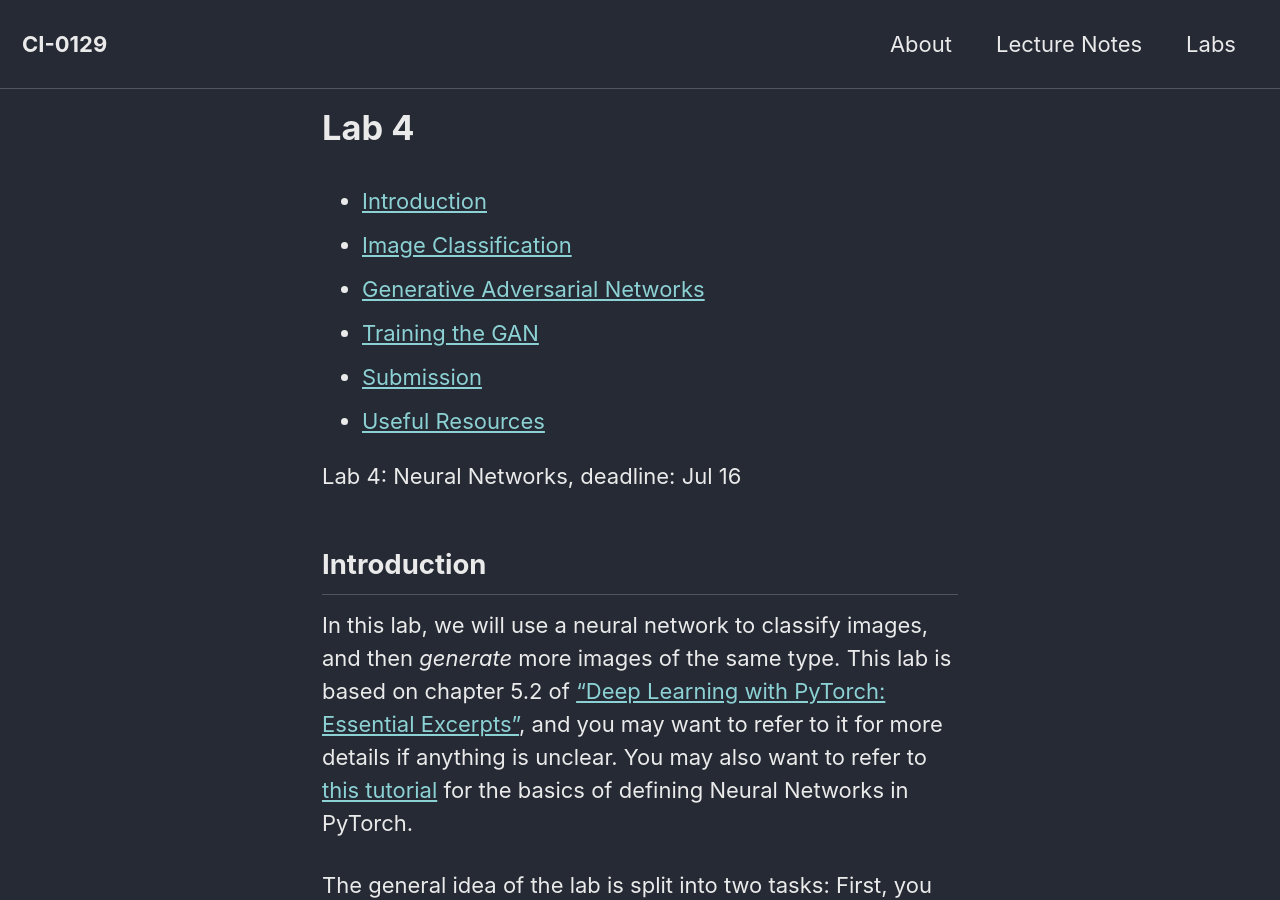
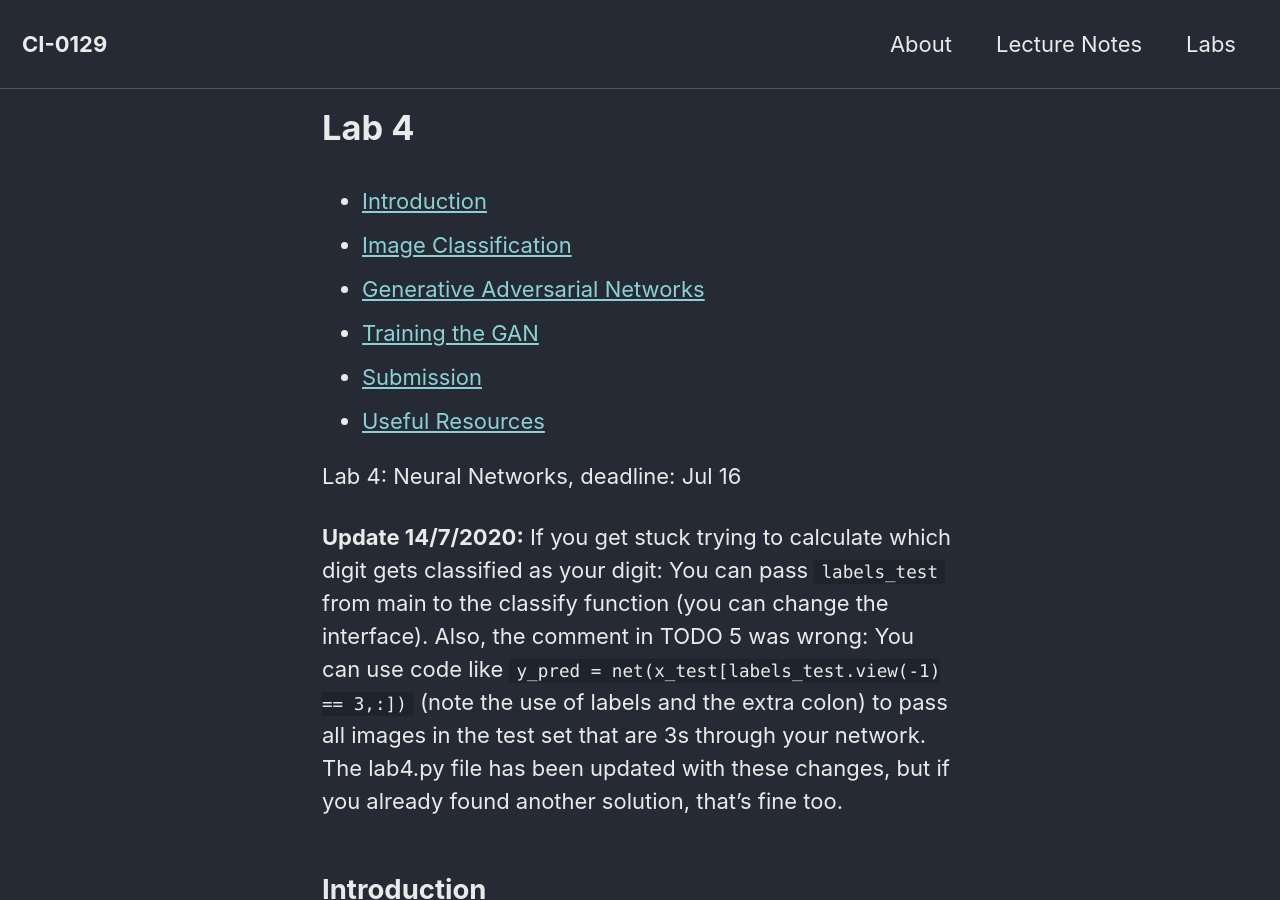
Before and after one commit to yawgmoth/CI-0129, a Jekyll site: the page built from _pages/lab4.md, in a window 1280 px wide and 900 px high. Built offline with Jekyll 4.4.1, drawn with Linux system fonts in a browser that asks for light colours; cached includes are drawn as plain includes; nearby versions of some CDN libraries.

Commit message:
clarification in lab 4

```diff
--- a/_pages/lab4.md
+++ b/_pages/lab4.md
@@ -12,6 +12,10 @@ categories: []
 {:toc}
 
 Lab 4: Neural Networks, deadline: Jul 16
+
+**Update 14/7/2020:** If you get stuck trying to calculate which digit gets classified as your digit: You can pass `labels_test` from main to the classify function (you can change the interface). Also, the comment in
+TODO 5 was wrong: You can use code like `y_pred = net(x_test[labels_test.view(-1) == 3,:])` (note the use of labels and the extra colon) to pass all images in the test set that are 3s through your network. The lab4.py file
+has been updated with these changes, but if you already found another solution, that's fine too.
 
 ## Introduction
 
--- a/assets/lab4.py
+++ b/assets/lab4.py
@@ -72,7 +72,7 @@ def train_classifier(opt, model, x, y):
 # call train_classifier with the training set
 # Calculate metrics on the test set
 # Example:
-#      y_pred = net(x_test[y_test == 3]) calculates all predictions for all images we know to be 3s
+#      y_pred = net(x_test[labels_test.view(-1) == 3,:]) calculates all predictions for all images we know to be 3s
 #      (y_pred > 0.5) is a tensor that tells you if a given image was classified as your chosen digit (True) or not (False)
 #      You can convert this tensor to 0s and 1s by calling .float()
 #      (y_pred > 0.5).sum() will tell you how many of these predictions were true
@@ -82,7 +82,7 @@ def train_classifier(opt, model, x, y):
 #     This last value (accuracy) should be over 90%
 #     Precision (which percentage of images identified as your chosen digit was actually that digit: TP/(TP+FP))
 #     Recall (which percentage of your chosen digit was identified as such: TP/(TP+FN))
-def classify(x_train, y_train, x_test, y_test):
+def classify(x_train, y_train, x_test, y_test, labels_test):
     pass
 
 # Task 2 (GAN) starts here
@@ -172,7 +172,7 @@ def main(rungan):
     if rungan:
         gan(x_train[labels_train == digit])
     else:
-        classify(x_train, y_train, x_test, y_test)
+        classify(x_train, y_train, x_test, y_test, labels_test)
 
 
 
```
